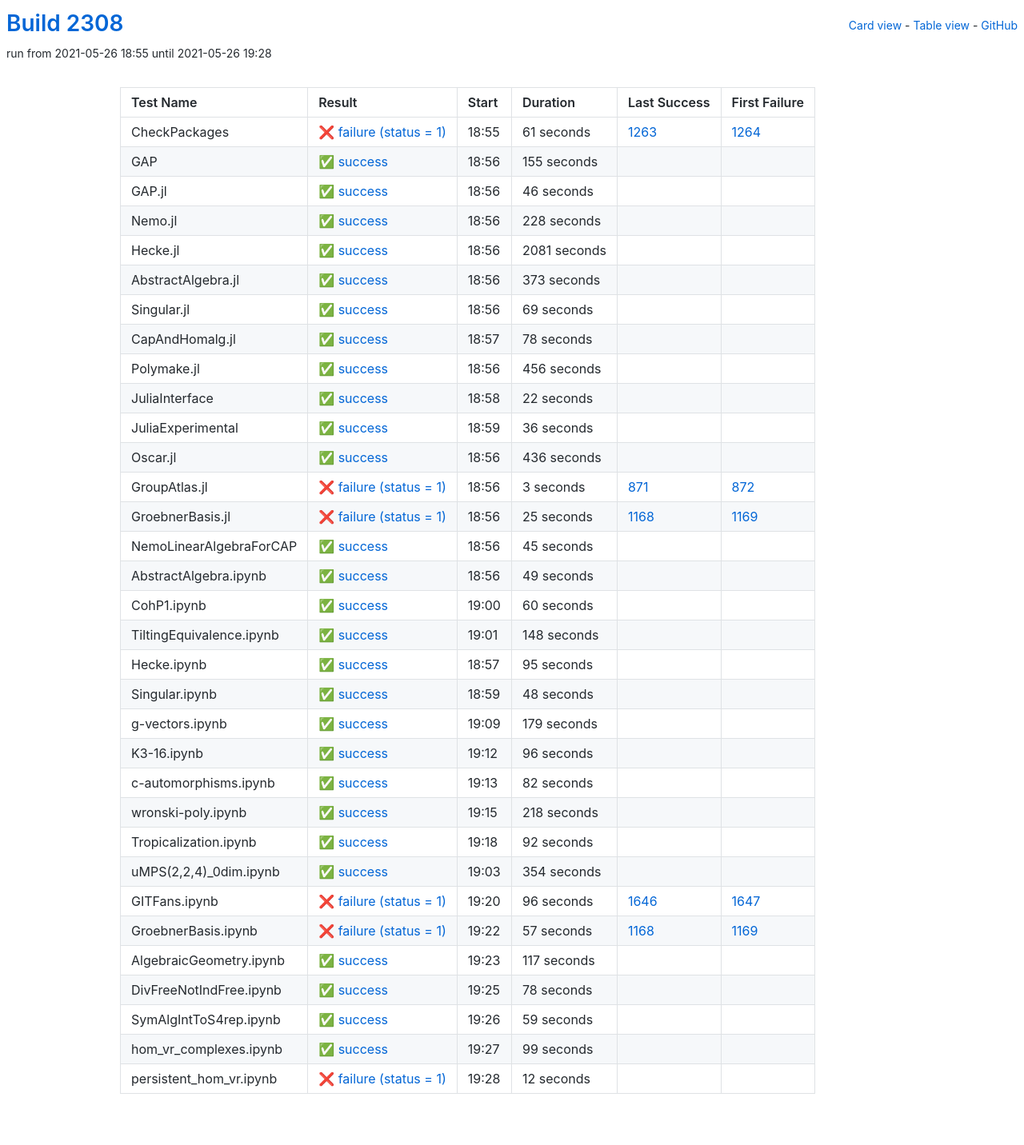
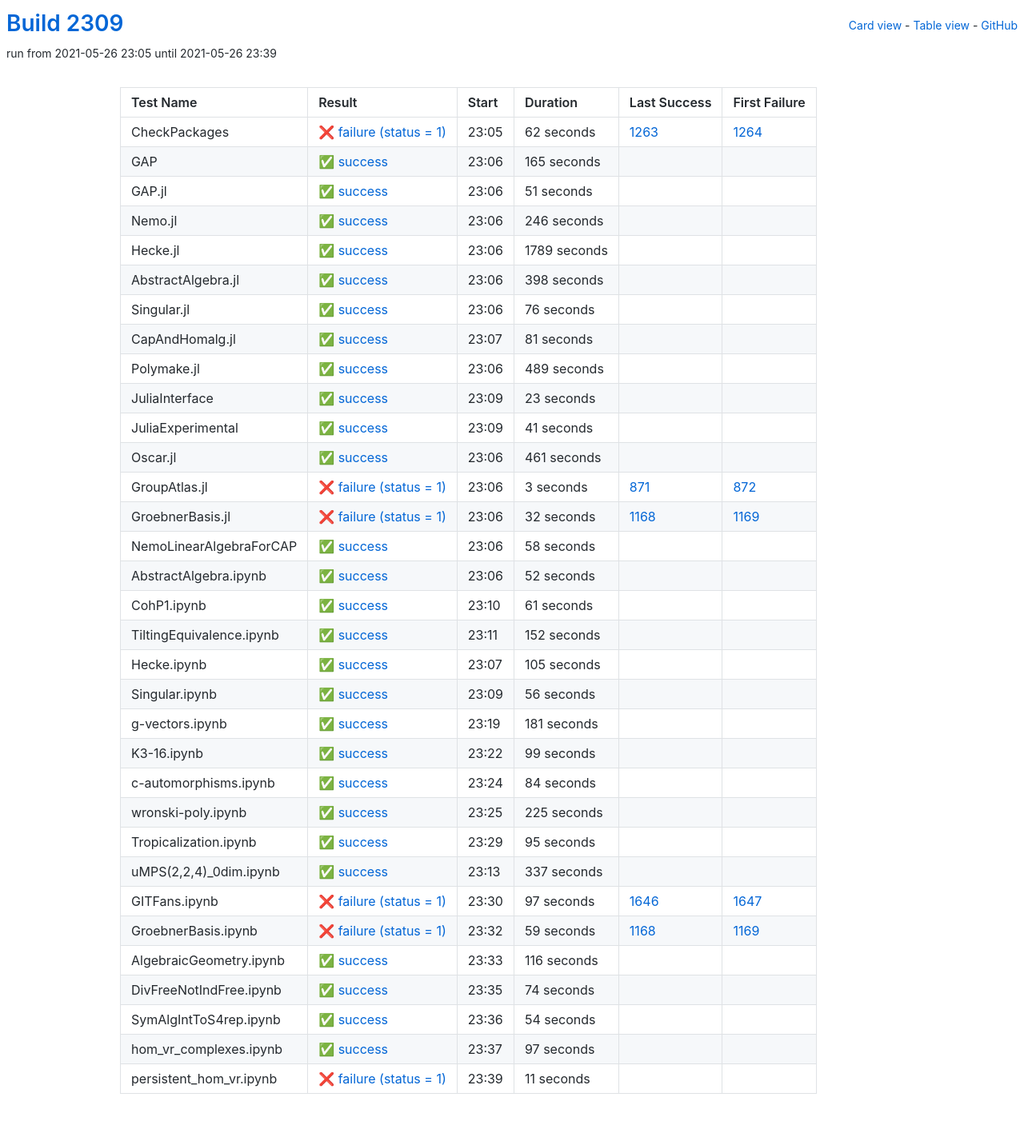
Before and after one commit to oscar-system/oscar-ci-status-stable, a Jekyll site: the page built from table.html, in a window 1280 px wide. Shown: the whole page at 80% size. Built offline with Jekyll 4.4.1, drawn with Linux system fonts in a browser that asks for light colours.

Commit message:
Build #2309

```diff
--- a/_data/ci.yml
+++ b/_data/ci.yml
@@ -1,6 +1,6 @@
 ---
-build: 2308
-build_url: https://oscarci.mathematik.uni-kl.de/job/oscar-stable/2308/
+build: 2309
+build_url: https://oscarci.mathematik.uni-kl.de/job/oscar-stable/2309/
 job: oscar-stable
 organization: oscar-system
 repo: oscar-ci-status-stable
@@ -8,152 +8,152 @@ repourl: https://github.com/oscar-system/oscar-ci-status-stable
 tests:
 - name: CheckPackages
   id: checkpackages
-  log: https://oscarci.mathematik.uni-kl.de/job/oscar-stable/2308/artifact/logs/build-2308/CheckPackages.log
-  start: 2021-05-26 18:55
+  log: https://oscarci.mathematik.uni-kl.de/job/oscar-stable/2309/artifact/logs/build-2309/CheckPackages.log
+  start: 2021-05-26 23:05
   success: false
   exitcode: 1
   status: failure
-  duration: 61
+  duration: 62
   last_success: 1263
   last_success_url: https://oscarci.mathematik.uni-kl.de/job/oscar-stable/1263/
   first_failure: 1264
   first_failure_url: https://oscarci.mathematik.uni-kl.de/job/oscar-stable/1264/
 - name: GAP
   id: gap
-  log: https://oscarci.mathematik.uni-kl.de/job/oscar-stable/2308/artifact/logs/build-2308/GAP.log
-  start: 2021-05-26 18:56
+  log: https://oscarci.mathematik.uni-kl.de/job/oscar-stable/2309/artifact/logs/build-2309/GAP.log
+  start: 2021-05-26 23:06
   success: true
   exitcode: 0
   status: success
-  duration: 155
+  duration: 165
   last_success: false
   last_success_url:
   first_failure: false
   first_failure_url:
 - name: GAP.jl
   id: gap-jl
-  log: https://oscarci.mathematik.uni-kl.de/job/oscar-stable/2308/artifact/logs/build-2308/GAP.jl.log
-  start: 2021-05-26 18:56
+  log: https://oscarci.mathematik.uni-kl.de/job/oscar-stable/2309/artifact/logs/build-2309/GAP.jl.log
+  start: 2021-05-26 23:06
   success: true
   exitcode: 0
   status: success
-  duration: 46
+  duration: 51
   last_success: false
   last_success_url:
   first_failure: false
   first_failure_url:
 - name: Nemo.jl
   id: nemo-jl
-  log: https://oscarci.mathematik.uni-kl.de/job/oscar-stable/2308/artifact/logs/build-2308/Nemo.jl.log
-  start: 2021-05-26 18:56
+  log: https://oscarci.mathematik.uni-kl.de/job/oscar-stable/2309/artifact/logs/build-2309/Nemo.jl.log
+  start: 2021-05-26 23:06
   success: true
   exitcode: 0
   status: success
-  duration: 228
+  duration: 246
   last_success: false
   last_success_url:
   first_failure: false
   first_failure_url:
 - name: Hecke.jl
   id: hecke-jl
-  log: https://oscarci.mathematik.uni-kl.de/job/oscar-stable/2308/artifact/logs/build-2308/Hecke.jl.log
-  start: 2021-05-26 18:56
+  log: https://oscarci.mathematik.uni-kl.de/job/oscar-stable/2309/artifact/logs/build-2309/Hecke.jl.log
+  start: 2021-05-26 23:06
   success: true
   exitcode: 0
   status: success
-  duration: 2081
+  duration: 1789
   last_success: false
   last_success_url:
   first_failure: false
   first_failure_url:
 - name: AbstractAlgebra.jl
   id: abstractalgebra-jl
-  log: https://oscarci.mathematik.uni-kl.de/job/oscar-stable/2308/artifact/logs/build-2308/AbstractAlgebra.jl.log
-  start: 2021-05-26 18:56
+  log: https://oscarci.mathematik.uni-kl.de/job/oscar-stable/2309/artifact/logs/build-2309/AbstractAlgebra.jl.log
+  start: 2021-05-26 23:06
   success: true
   exitcode: 0
   status: success
-  duration: 373
+  duration: 398
   last_success: false
   last_success_url:
   first_failure: false
   first_failure_url:
 - name: Singular.jl
   id: singular-jl
-  log: https://oscarci.mathematik.uni-kl.de/job/oscar-stable/2308/artifact/logs/build-2308/Singular.jl.log
-  start: 2021-05-26 18:56
+  log: https://oscarci.mathematik.uni-kl.de/job/oscar-stable/2309/artifact/logs/build-2309/Singular.jl.log
+  start: 2021-05-26 23:06
   success: true
   exitcode: 0
   status: success
-  duration: 69
+  duration: 76
   last_success: false
   last_success_url:
   first_failure: false
   first_failure_url:
 - name: CapAndHomalg.jl
   id: capandhomalg-jl
-  log: https://oscarci.mathematik.uni-kl.de/job/oscar-stable/2308/artifact/logs/build-2308/CapAndHomalg.jl.log
-  start: 2021-05-26 18:57
+  log: https://oscarci.mathematik.uni-kl.de/job/oscar-stable/2309/artifact/logs/build-2309/CapAndHomalg.jl.log
+  start: 2021-05-26 23:07
   success: true
   exitcode: 0
   status: success
-  duration: 78
+  duration: 81
   last_success: false
   last_success_url:
   first_failure: false
   first_failure_url:
 - name: Polymake.jl
   id: polymake-jl
-  log: https://oscarci.mathematik.uni-kl.de/job/oscar-stable/2308/artifact/logs/build-2308/Polymake.jl.log
-  start: 2021-05-26 18:56
+  log: https://oscarci.mathematik.uni-kl.de/job/oscar-stable/2309/artifact/logs/build-2309/Polymake.jl.log
+  start: 2021-05-26 23:06
   success: true
   exitcode: 0
   status: success
-  duration: 456
+  duration: 489
   last_success: false
   last_success_url:
   first_failure: false
   first_failure_url:
 - name: JuliaInterface
   id: juliainterface
-  log: https://oscarci.mathematik.uni-kl.de/job/oscar-stable/2308/artifact/logs/build-2308/JuliaInterface.log
-  start: 2021-05-26 18:58
+  log: https://oscarci.mathematik.uni-kl.de/job/oscar-stable/2309/artifact/logs/build-2309/JuliaInterface.log
+  start: 2021-05-26 23:09
   success: true
   exitcode: 0
   status: success
-  duration: 22
+  duration: 23
   last_success: false
   last_success_url:
   first_failure: false
   first_failure_url:
 - name: JuliaExperimental
   id: juliaexperimental
-  log: https://oscarci.mathematik.uni-kl.de/job/oscar-stable/2308/artifact/logs/build-2308/JuliaExperimental.log
-  start: 2021-05-26 18:59
+  log: https://oscarci.mathematik.uni-kl.de/job/oscar-stable/2309/artifact/logs/build-2309/JuliaExperimental.log
+  start: 2021-05-26 23:09
   success: true
   exitcode: 0
   status: success
-  duration: 36
+  duration: 41
   last_success: false
   last_success_url:
   first_failure: false
   first_failure_url:
 - name: Oscar.jl
   id: oscar-jl
-  log: https://oscarci.mathematik.uni-kl.de/job/oscar-stable/2308/artifact/logs/build-2308/Oscar.jl.log
-  start: 2021-05-26 18:56
+  log: https://oscarci.mathematik.uni-kl.de/job/oscar-stable/2309/artifact/logs/build-2309/Oscar.jl.log
+  start: 2021-05-26 23:06
   success: true
   exitcode: 0
   status: success
-  duration: 436
+  duration: 461
   last_success: false
   last_success_url:
   first_failure: false
   first_failure_url:
 - name: GroupAtlas.jl
   id: groupatlas-jl
-  log: https://oscarci.mathematik.uni-kl.de/job/oscar-stable/2308/artifact/logs/build-2308/GroupAtlas.jl.log
-  start: 2021-05-26 18:56
+  log: https://oscarci.mathematik.uni-kl.de/job/oscar-stable/2309/artifact/logs/build-2309/GroupAtlas.jl.log
+  start: 2021-05-26 23:06
   success: false
   exitcode: 1
   status: failure
@@ -164,68 +164,140 @@ tests:
   first_failure_url: https://oscarci.mathematik.uni-kl.de/job/oscar-stable/872/
 - name: GroebnerBasis.jl
   id: groebnerbasis-jl
-  log: https://oscarci.mathematik.uni-kl.de/job/oscar-stable/2308/artifact/logs/build-2308/GroebnerBasis.jl.log
-  start: 2021-05-26 18:56
+  log: https://oscarci.mathematik.uni-kl.de/job/oscar-stable/2309/artifact/logs/build-2309/GroebnerBasis.jl.log
+  start: 2021-05-26 23:06
   success: false
   exitcode: 1
   status: failure
-  duration: 25
+  duration: 32
   last_success: 1168
   last_success_url: https://oscarci.mathematik.uni-kl.de/job/oscar-stable/1168/
   first_failure: 1169
   first_failure_url: https://oscarci.mathematik.uni-kl.de/job/oscar-stable/1169/
 - name: NemoLinearAlgebraForCAP
   id: nemolinearalgebraforcap
-  log: https://oscarci.mathematik.uni-kl.de/job/oscar-stable/2308/artifact/logs/build-2308/NemoLinearAlgebraForCAP.log
-  start: 2021-05-26 18:56
+  log: https://oscarci.mathematik.uni-kl.de/job/oscar-stable/2309/artifact/logs/build-2309/NemoLinearAlgebraForCAP.log
+  start: 2021-05-26 23:06
   success: true
   exitcode: 0
   status: success
-  duration: 45
+  duration: 58
   last_success: false
   last_success_url:
   first_failure: false
   first_failure_url:
 - name: AbstractAlgebra.ipynb
   id: abstractalgebra-ipynb
-  log: https://oscarci.mathematik.uni-kl.de/job/oscar-stable/2308/artifact/logs/build-2308/AbstractAlgebra.ipynb.log
-  start: 2021-05-26 18:56
+  log: https://oscarci.mathematik.uni-kl.de/job/oscar-stable/2309/artifact/logs/build-2309/AbstractAlgebra.ipynb.log
+  start: 2021-05-26 23:06
   success: true
   exitcode: 0
   status: success
-  duration: 49
+  duration: 52
   last_success: false
   last_success_url:
   first_failure: false
   first_failure_url:
 - name: CohP1.ipynb
   id: cohp1-ipynb
-  log: https://oscarci.mathematik.uni-kl.de/job/oscar-stable/2308/artifact/logs/build-2308/CohP1.ipynb.log
-  start: 2021-05-26 19:00
+  log: https://oscarci.mathematik.uni-kl.de/job/oscar-stable/2309/artifact/logs/build-2309/CohP1.ipynb.log
+  start: 2021-05-26 23:10
   success: true
   exitcode: 0
   status: success
-  duration: 60
+  duration: 61
   last_success: false
   last_success_url:
   first_failure: false
   first_failure_url:
 - name: TiltingEquivalence.ipynb
   id: tiltingequivalence-ipynb
-  log: https://oscarci.mathematik.uni-kl.de/job/oscar-stable/2308/artifact/logs/build-2308/TiltingEquivalence.ipynb.log
-  start: 2021-05-26 19:01
+  log: https://oscarci.mathematik.uni-kl.de/job/oscar-stable/2309/artifact/logs/build-2309/TiltingEquivalence.ipynb.log
+  start: 2021-05-26 23:11
   success: true
   exitcode: 0
   status: success
-  duration: 148
+  duration: 152
   last_success: false
   last_success_url:
   first_failure: false
   first_failure_url:
 - name: Hecke.ipynb
   id: hecke-ipynb
-  log: https://oscarci.mathematik.uni-kl.de/job/oscar-stable/2308/artifact/logs/build-2308/Hecke.ipynb.log
-  start: 2021-05-26 18:57
+  log: https://oscarci.mathematik.uni-kl.de/job/oscar-stable/2309/artifact/logs/build-2309/Hecke.ipynb.log
+  start: 2021-05-26 23:07
+  success: true
+  exitcode: 0
+  status: success
+  duration: 105
+  last_success: false
+  last_success_url:
+  first_failure: false
+  first_failure_url:
+- name: Singular.ipynb
+  id: singular-ipynb
+  log: https://oscarci.mathematik.uni-kl.de/job/oscar-stable/2309/artifact/logs/build-2309/Singular.ipynb.log
+  start: 2021-05-26 23:09
+  success: true
+  exitcode: 0
+  status: success
+  duration: 56
+  last_success: false
+  last_success_url:
+  first_failure: false
+  first_failure_url:
+- name: g-vectors.ipynb
+  id: g-vectors-ipynb
+  log: https://oscarci.mathematik.uni-kl.de/job/oscar-stable/2309/artifact/logs/build-2309/g-vectors.ipynb.log
+  start: 2021-05-26 23:19
+  success: true
+  exitcode: 0
+  status: success
+  duration: 181
+  last_success: false
+  last_success_url:
+  first_failure: false
+  first_failure_url:
+- name: K3-16.ipynb
+  id: k3-16-ipynb
+  log: https://oscarci.mathematik.uni-kl.de/job/oscar-stable/2309/artifact/logs/build-2309/K3-16.ipynb.log
+  start: 2021-05-26 23:22
+  success: true
+  exitcode: 0
+  status: success
+  duration: 99
+  last_success: false
+  last_success_url:
+  first_failure: false
+  first_failure_url:
+- name: c-automorphisms.ipynb
+  id: c-automorphisms-ipynb
+  log: https://oscarci.mathematik.uni-kl.de/job/oscar-stable/2309/artifact/logs/build-2309/c-automorphisms.ipynb.log
+  start: 2021-05-26 23:24
+  success: true
+  exitcode: 0
+  status: success
+  duration: 84
+  last_success: false
+  last_success_url:
+  first_failure: false
+  first_failure_url:
+- name: wronski-poly.ipynb
+  id: wronski-poly-ipynb
+  log: https://oscarci.mathematik.uni-kl.de/job/oscar-stable/2309/artifact/logs/build-2309/wronski-poly.ipynb.log
+  start: 2021-05-26 23:25
+  success: true
+  exitcode: 0
+  status: success
+  duration: 225
+  last_success: false
+  last_success_url:
+  first_failure: false
+  first_failure_url:
+- name: Tropicalization.ipynb
+  id: tropicalization-ipynb
+  log: https://oscarci.mathematik.uni-kl.de/job/oscar-stable/2309/artifact/logs/build-2309/Tropicalization.ipynb.log
+  start: 2021-05-26 23:29
   success: true
   exitcode: 0
   status: success
@@ -234,170 +306,98 @@ tests:
   last_success_url:
   first_failure: false
   first_failure_url:
-- name: Singular.ipynb
-  id: singular-ipynb
-  log: https://oscarci.mathematik.uni-kl.de/job/oscar-stable/2308/artifact/logs/build-2308/Singular.ipynb.log
-  start: 2021-05-26 18:59
+- name: uMPS(2,2,4)_0dim.ipynb
+  id: umps-2-2-4-0dim-ipynb
+  log: https://oscarci.mathematik.uni-kl.de/job/oscar-stable/2309/artifact/logs/build-2309/uMPS-2-2-4-_0dim.ipynb.log
+  start: 2021-05-26 23:13
   success: true
   exitcode: 0
   status: success
-  duration: 48
-  last_success: false
-  last_success_url:
-  first_failure: false
-  first_failure_url:
-- name: g-vectors.ipynb
-  id: g-vectors-ipynb
-  log: https://oscarci.mathematik.uni-kl.de/job/oscar-stable/2308/artifact/logs/build-2308/g-vectors.ipynb.log
-  start: 2021-05-26 19:09
-  success: true
-  exitcode: 0
-  status: success
-  duration: 179
-  last_success: false
-  last_success_url:
-  first_failure: false
-  first_failure_url:
-- name: K3-16.ipynb
-  id: k3-16-ipynb
-  log: https://oscarci.mathematik.uni-kl.de/job/oscar-stable/2308/artifact/logs/build-2308/K3-16.ipynb.log
-  start: 2021-05-26 19:12
-  success: true
-  exitcode: 0
-  status: success
-  duration: 96
-  last_success: false
-  last_success_url:
-  first_failure: false
-  first_failure_url:
-- name: c-automorphisms.ipynb
-  id: c-automorphisms-ipynb
-  log: https://oscarci.mathematik.uni-kl.de/job/oscar-stable/2308/artifact/logs/build-2308/c-automorphisms.ipynb.log
-  start: 2021-05-26 19:13
-  success: true
-  exitcode: 0
-  status: success
-  duration: 82
-  last_success: false
-  last_success_url:
-  first_failure: false
-  first_failure_url:
-- name: wronski-poly.ipynb
-  id: wronski-poly-ipynb
-  log: https://oscarci.mathematik.uni-kl.de/job/oscar-stable/2308/artifact/logs/build-2308/wronski-poly.ipynb.log
-  start: 2021-05-26 19:15
-  success: true
-  exitcode: 0
-  status: success
-  duration: 218
-  last_success: false
-  last_success_url:
-  first_failure: false
-  first_failure_url:
-- name: Tropicalization.ipynb
-  id: tropicalization-ipynb
-  log: https://oscarci.mathematik.uni-kl.de/job/oscar-stable/2308/artifact/logs/build-2308/Tropicalization.ipynb.log
-  start: 2021-05-26 19:18
-  success: true
-  exitcode: 0
-  status: success
-  duration: 92
-  last_success: false
-  last_success_url:
-  first_failure: false
-  first_failure_url:
-- name: uMPS(2,2,4)_0dim.ipynb
-  id: umps-2-2-4-0dim-ipynb
-  log: https://oscarci.mathematik.uni-kl.de/job/oscar-stable/2308/artifact/logs/build-2308/uMPS-2-2-4-_0dim.ipynb.log
-  start: 2021-05-26 19:03
-  success: true
-  exitcode: 0
-  status: success
-  duration: 354
+  duration: 337
   last_success: false
   last_success_url:
   first_failure: false
   first_failure_url:
 - name: GITFans.ipynb
   id: gitfans-ipynb
-  log: https://oscarci.mathematik.uni-kl.de/job/oscar-stable/2308/artifact/logs/build-2308/GITFans.ipynb.log
-  start: 2021-05-26 19:20
+  log: https://oscarci.mathematik.uni-kl.de/job/oscar-stable/2309/artifact/logs/build-2309/GITFans.ipynb.log
+  start: 2021-05-26 23:30
   success: false
   exitcode: 1
   status: failure
-  duration: 96
+  duration: 97
   last_success: 1646
   last_success_url: https://oscarci.mathematik.uni-kl.de/job/oscar-stable/1646/
   first_failure: 1647
   first_failure_url: https://oscarci.mathematik.uni-kl.de/job/oscar-stable/1647/
 - name: GroebnerBasis.ipynb
   id: groebnerbasis-ipynb
-  log: https://oscarci.mathematik.uni-kl.de/job/oscar-stable/2308/artifact/logs/build-2308/GroebnerBasis.ipynb.log
-  start: 2021-05-26 19:22
+  log: https://oscarci.mathematik.uni-kl.de/job/oscar-stable/2309/artifact/logs/build-2309/GroebnerBasis.ipynb.log
+  start: 2021-05-26 23:32
   success: false
   exitcode: 1
   status: failure
-  duration: 57
+  duration: 59
   last_success: 1168
   last_success_url: https://oscarci.mathematik.uni-kl.de/job/oscar-stable/1168/
   first_failure: 1169
   first_failure_url: https://oscarci.mathematik.uni-kl.de/job/oscar-stable/1169/
 - name: AlgebraicGeometry.ipynb
   id: algebraicgeometry-ipynb
-  log: https://oscarci.mathematik.uni-kl.de/job/oscar-stable/2308/artifact/logs/build-2308/AlgebraicGeometry.ipynb.log
-  start: 2021-05-26 19:23
+  log: https://oscarci.mathematik.uni-kl.de/job/oscar-stable/2309/artifact/logs/build-2309/AlgebraicGeometry.ipynb.log
+  start: 2021-05-26 23:33
   success: true
   exitcode: 0
   status: success
-  duration: 117
+  duration: 116
   last_success: false
   last_success_url:
   first_failure: false
   first_failure_url:
 - name: DivFreeNotIndFree.ipynb
   id: divfreenotindfree-ipynb
-  log: https://oscarci.mathematik.uni-kl.de/job/oscar-stable/2308/artifact/logs/build-2308/DivFreeNotIndFree.ipynb.log
-  start: 2021-05-26 19:25
+  log: https://oscarci.mathematik.uni-kl.de/job/oscar-stable/2309/artifact/logs/build-2309/DivFreeNotIndFree.ipynb.log
+  start: 2021-05-26 23:35
   success: true
   exitcode: 0
   status: success
-  duration: 78
+  duration: 74
   last_success: false
   last_success_url:
   first_failure: false
   first_failure_url:
 - name: SymAlgIntToS4rep.ipynb
   id: symalginttos4rep-ipynb
-  log: https://oscarci.mathematik.uni-kl.de/job/oscar-stable/2308/artifact/logs/build-2308/SymAlgIntToS4rep.ipynb.log
-  start: 2021-05-26 19:26
+  log: https://oscarci.mathematik.uni-kl.de/job/oscar-stable/2309/artifact/logs/build-2309/SymAlgIntToS4rep.ipynb.log
+  start: 2021-05-26 23:36
   success: true
   exitcode: 0
   status: success
-  duration: 59
+  duration: 54
   last_success: false
   last_success_url:
   first_failure: false
   first_failure_url:
 - name: hom_vr_complexes.ipynb
   id: hom-vr-complexes-ipynb
-  log: https://oscarci.mathematik.uni-kl.de/job/oscar-stable/2308/artifact/logs/build-2308/hom_vr_complexes.ipynb.log
-  start: 2021-05-26 19:27
+  log: https://oscarci.mathematik.uni-kl.de/job/oscar-stable/2309/artifact/logs/build-2309/hom_vr_complexes.ipynb.log
+  start: 2021-05-26 23:37
   success: true
   exitcode: 0
   status: success
-  duration: 99
+  duration: 97
   last_success: false
   last_success_url:
   first_failure: false
   first_failure_url:
 - name: persistent_hom_vr.ipynb
   id: persistent-hom-vr-ipynb
-  log: https://oscarci.mathematik.uni-kl.de/job/oscar-stable/2308/artifact/logs/build-2308/persistent_hom_vr.ipynb.log
-  start: 2021-05-26 19:28
+  log: https://oscarci.mathematik.uni-kl.de/job/oscar-stable/2309/artifact/logs/build-2309/persistent_hom_vr.ipynb.log
+  start: 2021-05-26 23:39
   success: false
   exitcode: 1
   status: failure
-  duration: 12
+  duration: 11
   last_success: false
   last_success_url:
   first_failure: false
```
Also changed, not shown: README.md.
